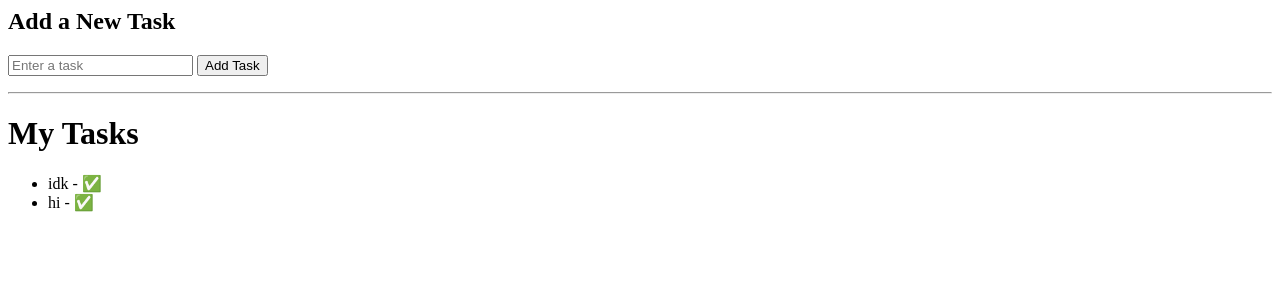
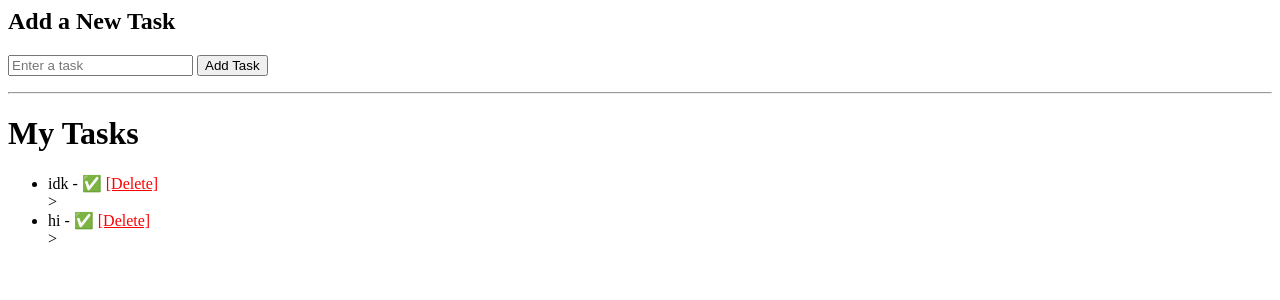
Before and after one commit to aaryan4985/Django-ToDo, a Django app: page / in a window 1280 px wide. Shown: the top 300 px of the page. Run offline with Django 5.2, Linux system fonts and the light colour scheme; data comes from the database, SQL or seed files in the repository; both versions use the stored data as it was after the commit.

Commit message:
Add delete task feature

```diff
--- a/tasks/templates/tasks/task_list.html
+++ b/tasks/templates/tasks/task_list.html
@@ -17,7 +17,9 @@
         ❌
         <a href="{% url 'complete-task' task.id %}">[Mark Done]</a>
     {% endif %}
+    <a href="{% url 'delete-task' task.id %}" style="color:red;">[Delete]</a>
 </li>
+>
 
     {% empty %}
         <li>No tasks yet.</li>
--- a/tasks/urls.py
+++ b/tasks/urls.py
@@ -4,4 +4,6 @@ from . import views
 urlpatterns = [
     path('', views.task_list, name='task-list'),
     path('complete/<int:task_id>/', views.complete_task, name='complete-task'),
+    path('delete/<int:task_id>/', views.delete_task, name='delete-task'),
+
 ]
--- a/tasks/views.py
+++ b/tasks/views.py
@@ -17,3 +17,8 @@ def complete_task(request, task_id):
     task.complete = not task.complete
     task.save()
     return redirect('/')
+
+def delete_task(request, task_id):
+    task = get_object_or_404(Task, id=task_id)
+    task.delete()
+    return redirect('/')
```
Also changed, not shown: db.sqlite3.
